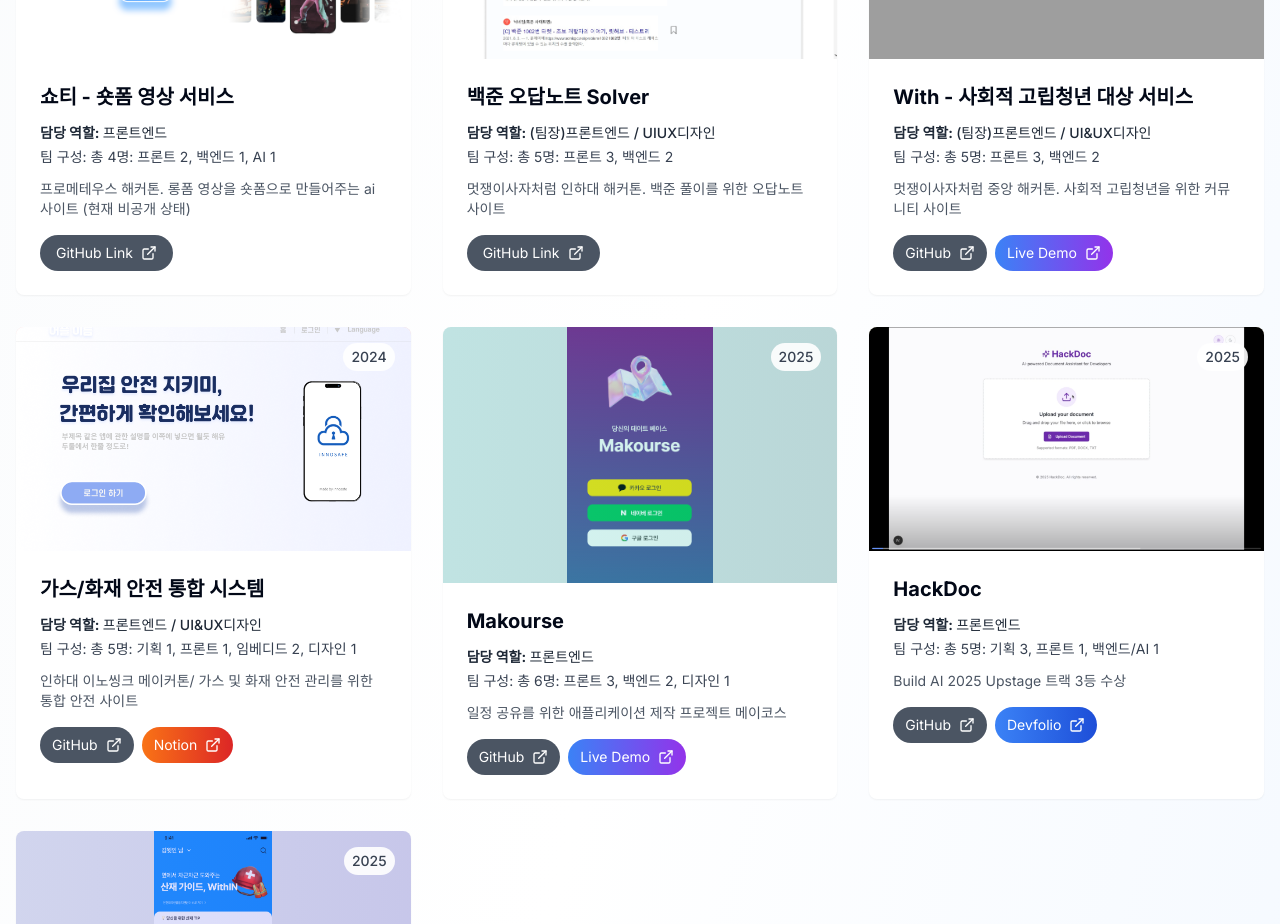
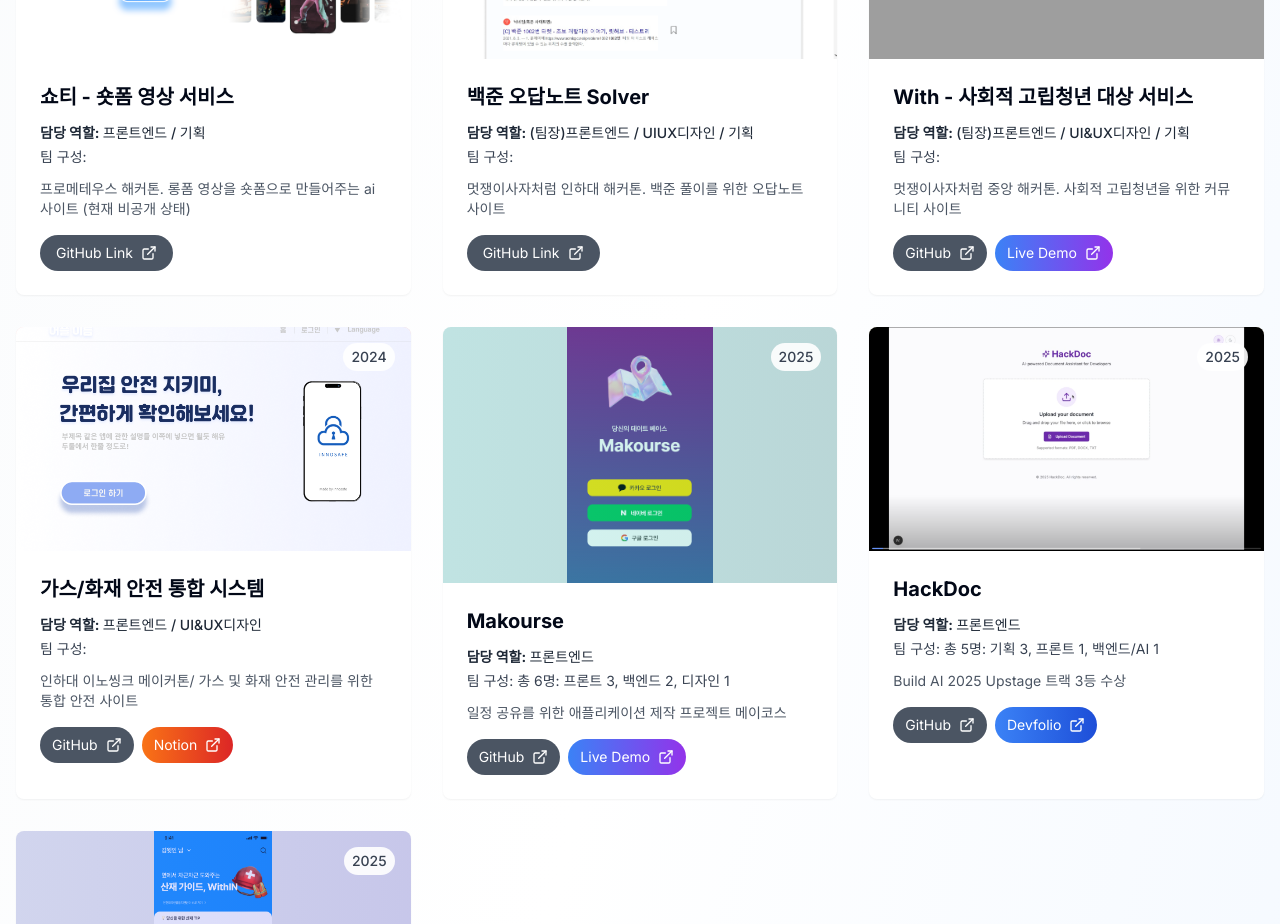
Before and after one commit to yerroong/intro-page, a Next.js app: page / in a window 1280 px wide. Shown: the part 2120-3044 px from the top of the page. Built offline with nearby package versions, Linux system fonts and the light colour scheme; grey boxes are pictures that could not be loaded.

Commit message:
fix: 프로젝트 담당역할 수정

```diff
--- a/components/projects.tsx
+++ b/components/projects.tsx
@@ -14,8 +14,7 @@ export default function Projects() {
     {
       title: "쇼티 - 숏폼 영상 서비스",
       year: "2024",
-      role: "프론트엔드",
-      team: "총 4명: 프론트 2, 백엔드 1, AI 1",
+      role: "프론트엔드 / 기획",
       description: "프로메테우스 해커톤. 롱폼 영상을 숏폼으로 만들어주는 ai 사이트 (현재 비공개 상태)",
       detailedDescription:
         "프로메테우스 해커톤 출품을 위해 개발한 AI 기반 편집 웹 서비스입니다. 사용자가 업로드한 롱폼 영상을 AI가 분석하여 자동으로 하이라이트를 추출하고 숏폼 영상으로 변환해주는 플랫폼입니다. React와 Python을 활용하여 프론트엔드와 AI 모델을 연동했습니다. 프론트엔드 파트를 맡아 제작했지만 현재 깃허브 사이트는 비공개 상태입니다.",
@@ -32,8 +31,7 @@ export default function Projects() {
     {
       title: "백준 오답노트 Solver",
       year: "2024",
-      role: "(팀장)프론트엔드 / UIUX디자인",
-      team: "총 5명: 프론트 3, 백엔드 2",
+      role: "(팀장)프론트엔드 / UIUX디자인 / 기획",
       description: "멋쟁이사자처럼 인하대 해커톤. 백준 풀이를 위한 오답노트 사이트",
       detailedDescription:
         "멋쟁이사자처럼 인하해커톤, 백준 오답노트 SOLVER는 코딩 공부를 더욱 효율적으로 할 수 있도록 설계된 웹사이트입니다. 틀린 문제를 복습하고, 다른 사람의 풀이를 검색 및 공유할 수 있는 기능을 제공합니다. 멋쟁이사자처럼 첫 해커톤인 만큼 창의성보다는 RESTful API 기반으로 프론트엔드와 백엔드의 협업에 심의를 기울였습니다.",
@@ -51,8 +49,7 @@ export default function Projects() {
     {
       title: "With - 사회적 고립청년 대상 서비스",
       year: "2024",
-      role: "(팀장)프론트엔드 / UI&UX디자인",
-      team: "총 5명: 프론트 3, 백엔드 2",
+      role: "(팀장)프론트엔드 / UI&UX디자인 / 기획",
       description: "멋쟁이사자처럼 중앙 해커톤. 사회적 고립청년을 위한 커뮤니티 사이트",
       detailedDescription:
         "멋쟁이사자처럼 중앙 해커톤에 제출한 프로젝트입니다. 사회적 고립을 겪고 있는 청년들을 위한 온라인 커뮤니티 플랫폼입니다. 익명성을 보장하면서도 안전한 소통 공간을 제공하며, 전문가 상담, 그룹 활동, 멘토링 프로그램 등을 통해 사회 복귀를 지원합니다. 사용자 경험을 중시한 UI/UX 디자인에 특히 신경을 썼습니다.",
@@ -74,7 +71,6 @@ export default function Projects() {
       title: "가스/화재 안전 통합 시스템",
       year: "2024",
       role: "프론트엔드 / UI&UX디자인",
-      team: "총 5명:  기획 1, 프론트 1, 임베디드 2, 디자인 1",
       description: "인하대 이노씽크 메이커톤/ 가스 및 화재 안전 관리를 위한 통합 안전 사이트",
       detailedDescription:
         "IoT 센서와 연동된 실시간 가스 및 화재 감지 시스템입니다. 센서 데이터를 실시간으로 모니터링하고, 위험 상황 발생 시 즉시 알림을 전송하며, 대응 매뉴얼을 제공합니다. 하드웨어와 소프트웨어를 통합한 종합적인 안전 관리 솔루션입니다. 직접 주거 모형을 제작하여 센서가 사이트에서 실제로 잘 동작하나 확인도 완료하였으며 본선 진출하였습니다.",
```
